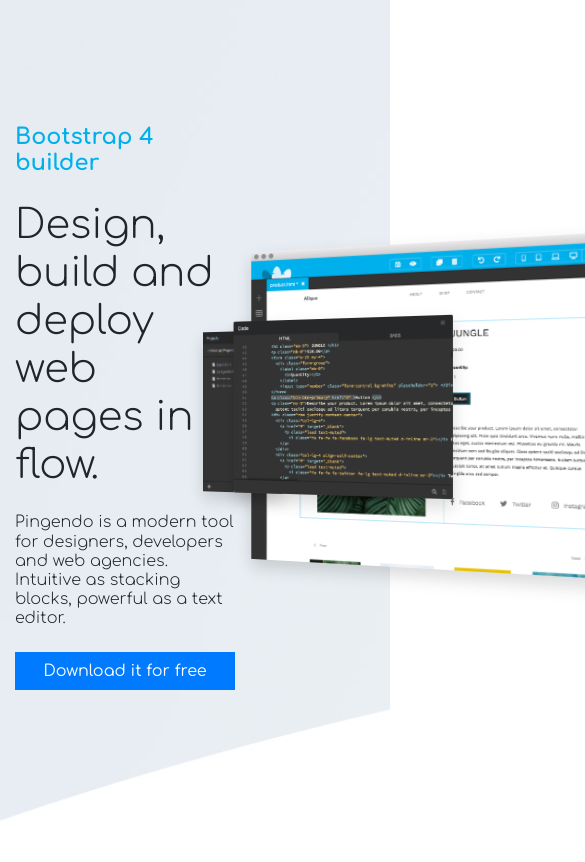
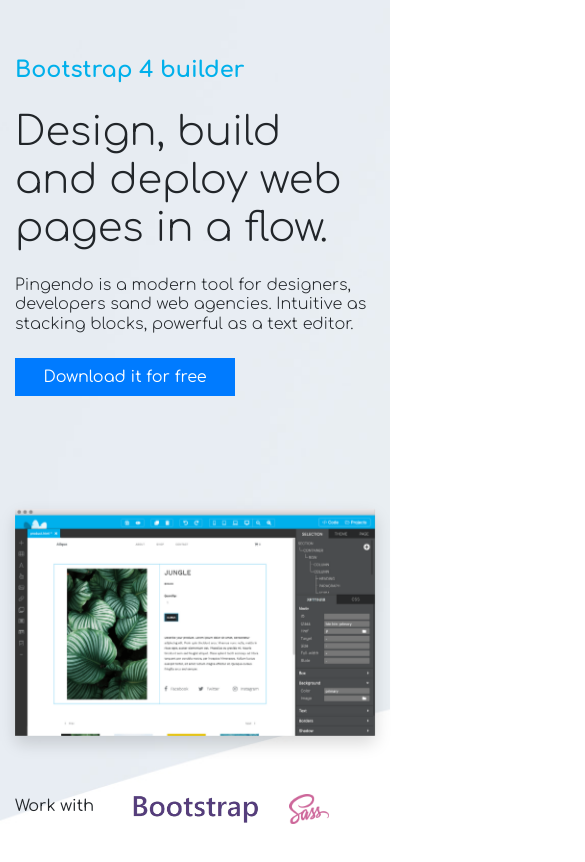
Before and after one commit to thaycacac/boogen-docs, a Nuxt app: page / in a window 390 px wide. Shown: the top 862 px of the page, 585 px wide, since content can reach past the window. Built offline with nearby package versions, Linux system fonts and the light colour scheme.

Commit message:
update: header

```diff
--- a/components/header/index.vue
+++ b/components/header/index.vue
@@ -2,26 +2,55 @@
   <div class="wrap-all">
     <div class="container">
       <b-row class="wrap-top">
-        <b-col class="d-flex justify-content-center flex-column">
+        <b-col class="d-flex justify-content-center flex-column" sm="12" xs="12" md="6" lg="6">
           <h2 class="title font-weight-bold">
-            Bootstrap 4 builder
+            {{ title }}
           </h2>
           <h1 class="large font-weight-light mt-3 mb-4">
-            Design, build and deploy web pages in a flow.
+            {{ slogan }}
           </h1>
           <h3
             class="small font-weight-light"
           >
-            Pingendo is a modern tool for designers, developers and web agencies. Intuitive as stacking blocks, powerful as a text editor.
+            {{ description }}
           </h3>
           <b-button squared variant="primary mt-3 button">
             Download it for free
           </b-button>
         </b-col>
-        <b-col class="wrap-slide d-flex flex-column justify-content-center">
-          <img :src="require('@/assets/images/header/slider1.png')" alt="image slide 1" class="slide-1 position-absolute">
-          <img :src="require('@/assets/images/header/slider2.png')" alt="image slide 2" class="slide-2 position-absolute">
-          <img :src="require('@/assets/images/header/slider3.png')" alt="image slide 3" class="slide-3 position-absolute">
+        <b-col class="wrap-slide d-flex flex-column justify-content-center" sm="12" xs="12" md="6" lg="6">
+          <img
+            :src="require('@/assets/images/header/slider1.png')"
+            alt="image slide 1"
+            class="slide-1"
+          >
+          <img
+            :src="require('@/assets/images/header/slider2.png')"
+            alt="image slide 2"
+            class="slide-2 position-absolute hidden-md-down"
+          >
+          <img
+            :src="require('@/assets/images/header/slider3.png')"
+            alt="image slide 3"
+            class="slide-3 position-absolute hidden-md-down"
+          >
+        </b-col>
+      </b-row>
+      <b-row class="wrap-bottom">
+        <b-col>Work with</b-col>
+        <b-col>
+          <img
+            :src="require('@/assets/images/header/bootstrap.png')"
+            alt="logo bootstrap"
+            class="image-oran"
+          >
+        </b-col>
+        <b-col>
+          <img
+            :src="require('@/assets/images/header/sass.png')"
+            alt="logo sass"
+            class="image-oran"
+          >
         </b-col>
       </b-row>
     </div>
@@ -29,7 +58,15 @@
 </template>
 
 <script>
-export default {}
+export default {
+  data() {
+    return {
+      title: 'Bootstrap 4 builder',
+      slogan: 'Design, build and deploy web pages in a flow.',
+      description: 'Pingendo is a modern tool for designers, developers sand web agencies. Intuitive as stacking blocks, powerful as a text editor.'
+    }
+  }
+}
 </script>
 
 <style lang="scss" scoped>
@@ -44,16 +81,27 @@
   background: url('~assets/images/header/background.jpg');
   background-size: cover;
   .wrap-top {
-    height: calc(100vh - 30px);
+    height: calc(100vh - 50px);
+  }
+  .wrap-bottom {
+    height: 50px;
   }
 }
 
 .wrap-slide {
   transform: perspective(1000px) rotateY(-20deg) translateX(-20px);
+  @media (max-width: 768px) {
+    transform: none;
+  }
   .slide-1 {
     width: 500px;
     animation: slide-1 7s ease-in-out infinite;
     @include box-shadow;
+    position: absolute;
+    @media (max-width: 768px) {
+      position: relative;
+      width: 100%;
+    }
   }
   .slide-2 {
     left: -40px;
@@ -82,6 +130,16 @@
   width: 220px;
 }
 
+.image-oran {
+  height: 30px;
+}
+
+.hidden-md-down {
+  @media (max-width: 992px) {
+    display: none;
+  }
+}
+
 @keyframes slide-1 {
   0% {
     transform: translateX(0) translateY(5px);
```
Also changed, not shown: assets/images/header/bootstrap.png (added), assets/images/header/sass.png (added).
